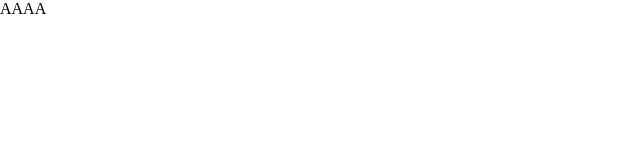
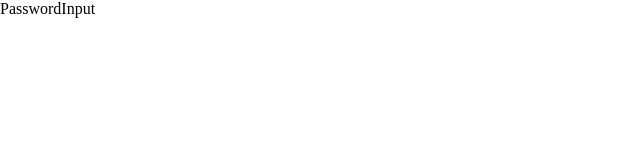
Before and after one commit to Elumion/password-strength, a React (Vite) app: page / in a window 1280 px wide. Shown: the top 160 px of the page, without its empty margins (0-640 px from the left). Built offline with nearby package versions, Linux system fonts and the light colour scheme.

Commit message:
create base layout for form

```diff
--- a/src/App.tsx
+++ b/src/App.tsx
@@ -1,9 +1,15 @@
 import { useState } from "react";
-import reactLogo from "./assets/react.svg";
 import "./App.css";
+import PasswordInput from "./components/PasswordInput";
 
 function App() {
-  return <div>AAAA</div>;
+  return (
+    <div className="global-container">
+      <form className="form-password-checker" action="post">
+        <PasswordInput />
+      </form>
+    </div>
+  );
 }
 
 export default App;
```
